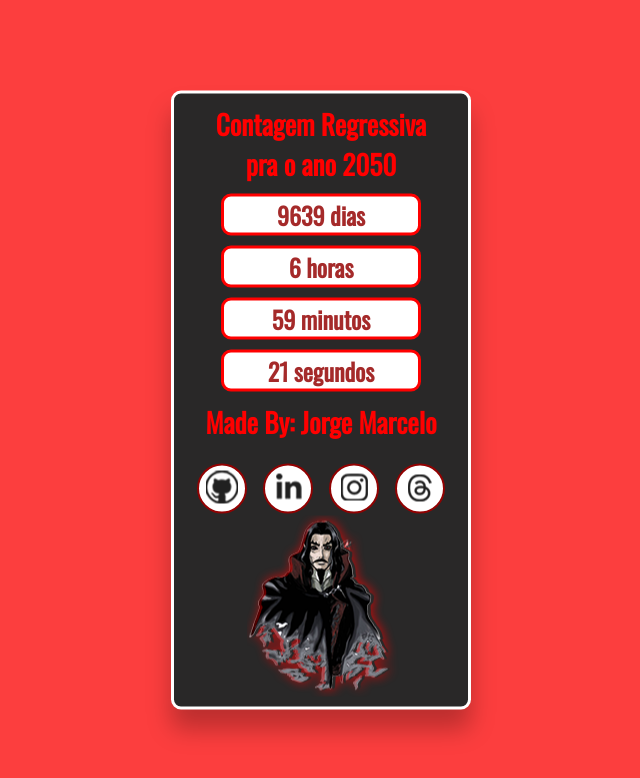
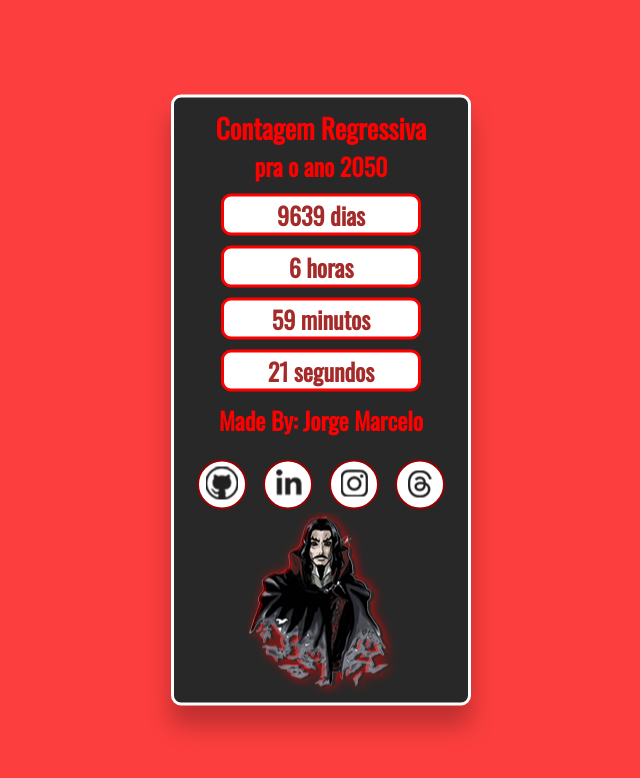
Before and after one commit to Jorge-Marcelo/Contagem_Regressiva, a plain HTML site: page index.html in a window 1280 px wide. Shown: the whole page, without its empty margins (319-959 px from the left). Drawn offline with nearby package versions, Linux system fonts and the light colour scheme.

Commit message:
Corrigindo bugs de CSS

```diff
--- a/assets/css/style.css
+++ b/assets/css/style.css
@@ -78,7 +78,7 @@ font-weight: 900;
 
 h2{
 color: rgb(255, 0, 0);
-font-size: 1.7em;
+font-size: 1.5em;
 font-weight: 900;
 }
 
@@ -152,9 +152,7 @@ background-color: rgb(248, 96, 96);
 border: 2px solid rgb(255, 255, 255);
 }
 
-figure{
-position: relative;
-}
+
 
 
 /*Imagem do efeito de fade*/
@@ -164,14 +162,13 @@ display: flex;
 width: 155px;
 height: 181px;
 position: absolute;
-top: 422px;
+top: 415px;
 left: 73px;
 opacity: 1;
 animation-name: fade; /*Nome da animação*/
 animation-duration: 3s; /*Duração da animação*/
 animation-iteration-count: infinite; /*Contagem que aquela animaçãao sera executada*/
 z-index: 1;
-margin-bottom: -70px;
 }
 
 
```
